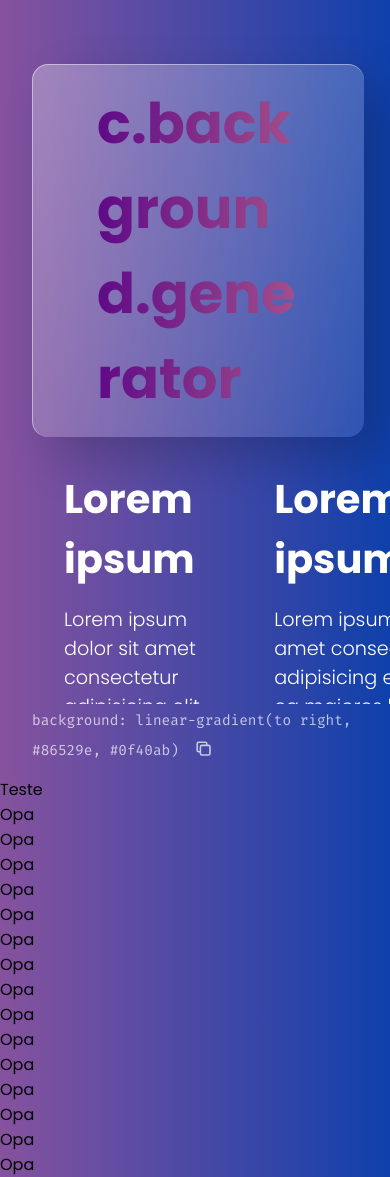
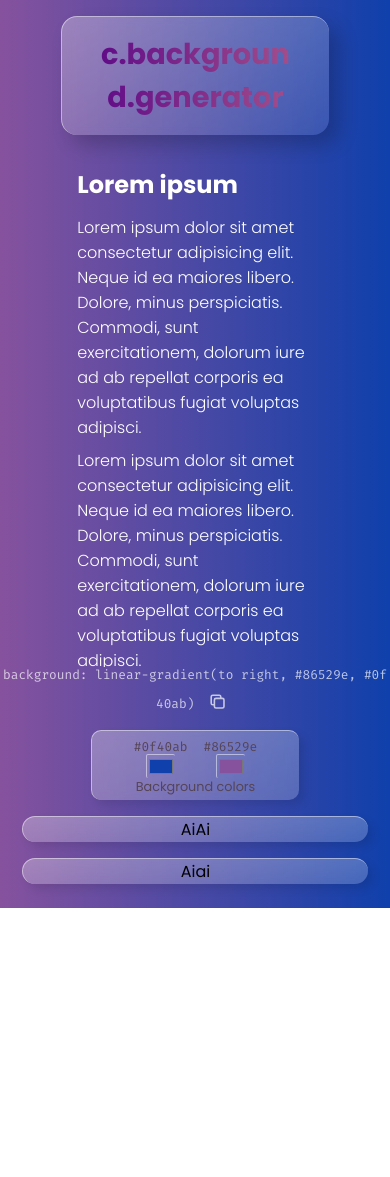
Before and after one commit to kruchelski/bgen, a Vue app: page / in a window 390 px wide. After the commit the page ends 908 px from the top, so only its background shows below. Built offline with nearby package versions, Linux system fonts and the light colour scheme.

Commit message:
Add background controls and responsive classes

```diff
--- a/public/index.html
+++ b/public/index.html
@@ -20,7 +20,7 @@
     * {
       padding: 0;
       margin: 0;
-      box-sizing: 0;
+      box-sizing: border-box;
       font-family: 'Poppins', sans-serif;
     }
   </style>
--- a/src/components/BackgroundMain.vue
+++ b/src/components/BackgroundMain.vue
@@ -9,7 +9,10 @@
           c.background.generator
         </h1>
       </div>
-      <PlaceholderContent :fg-color="fgColor" />
+      <PlaceholderContent
+        v-show="showForeGround"
+        :fg-color="fgColor"
+      />
     </div>
     <div class="info-container">
       <p class="info-text">
@@ -24,65 +27,26 @@
         </button>
       </p>
     </div>
-    <div class="test">
-      Teste
-      <div>
-        Opa
-      </div>
-      <div>
-        Opa
-      </div>
-      <div>
-        Opa
-      </div>
-      <div>
-        Opa
-      </div>
-      <div>
-        Opa
-      </div>
-      <div>
-        Opa
-      </div>
-      <div>
-        Opa
-      </div>
-      <div>
-        Opa
-      </div>
-      <div>
-        Opa
-      </div>
-      <div>
-        Opa
-      </div>
-      <div>
-        Opa
-      </div>
-      <div>
-        Opa
-      </div>
-      <div>
-        Opa
-      </div>
-      <div>
-        Opa
-      </div>
-      <div>
-        Opa
-      </div>
-    </div>
+    <Controls
+      :bgColor1="bgColor1"
+      :bgColor2="bgColor2"
+      :showForeGround="showForeGround"
+      :fgColor="fgColor"
+      @state-update="handleStateUpdate"
+    />
   </div>
 </template>
 
 <script>
 import PlaceholderContent from '@/components/PlaceholderContent'
+import Controls from '@/components/Controls'
 
 export default {
   name: 'BackgroundMain',
 
   components: {
-    PlaceholderContent
+    PlaceholderContent,
+    Controls
   },
 
   data () {
@@ -90,9 +54,8 @@ export default {
       gradient: true,
       bgColor1: '',
       bgColor2: '',
-      bgStyle: '',
       fgColor: '#FFFFFF',
-      showForeGround: false,
+      showForeGround: true,
       savedName: ''
     }
   },
@@ -101,15 +64,16 @@ export default {
     this.init()
   },
 
+  computed: {
+    bgStyle () {
+      return this.generateBackgroundClass(this.gradient, this.bgColor1, this.bgColor2)
+    }
+  },
+
   methods: {
     init () {
       this.bgColor1 = this.generateColor()
       this.bgColor2 = this.generateColor()
-      this.bgStyle = this.generateBackgroundClass (this.gradient, this.bgColor1, this.bgColor2)
-      console.log('init')
-      console.log('bgColor1: ', this.bgColor1)
-      console.log('bgColor2: ', this.bgColor2)
-      console.log('bgStyle: ', this.bgStyle)
     },
 
     generateColor () {
@@ -133,32 +97,39 @@ export default {
 
     copyStyleToClipboard (style) {
       navigator.clipboard.writeText(style)
+    },
+
+    handleStateUpdate (state) {
+      const { entity = null, value = null } = state
+      if (entity === null || value === null) return
+      this[entity] = value
     }
   }
 }
 </script>
 
-<style>
+<style scoped>
   .main-container {
     position: relative;
     min-height: 100vh;
     min-width: 100vw;
     display: flex;
     flex-direction: column;
-    justify-content: flex-end;
+    justify-content: space-between;
     align-items: stretch;
+    padding-bottom: 0.5rem;
   }
 
   .container {
     position: relative;
-    min-height: 72vh;
+    min-height: 79vh;
     min-width: 85vw;
     max-width: 85vw;
-    max-height: 72vh;
+    max-height: 79vh;
     overflow-y: auto;
-    margin: auto;
-    padding: 2rem;
-    padding-top: 4rem;
+    margin: 0 auto;
+    padding: 1rem 2rem 2rem;
+    box-sizing: border-box;
   }
 
   .info-container {
@@ -169,8 +140,7 @@ export default {
     display: flex;
     justify-content: center;
     align-items: center;
-    border-radius: 10px !important;
-    padding: 0.5rem 2rem;
+    text-align: center;
   }
 
   .info-text {
@@ -181,15 +151,8 @@ export default {
     font-size: 0.9rem;
   }
 
-  .test {
-    display: flex;
-    flex-direction: column;
-    justify-content: flex-start;
-    align-items: stretch;
-  }
-
   .glass-container {
-    box-shadow: 20px 20px 50px rgba(0, 0, 0, 0.2);
+    box-shadow: 10px 10px 20px rgba(0, 0, 0, 0.2);
     border-radius: 1rem;
     background: linear-gradient(to right bottom, rgba(255, 255, 255, 0.3), rgba(255, 255, 255, 0.1));
     border-top: 1px solid rgba(255, 255, 255, 0.5);
@@ -199,15 +162,17 @@ export default {
 
   .title-background {
     position: sticky;
+    position: -webkit-sticky;
     top: 0;
     align-self: flex-start;
     display: inline-block;
-    padding: 1rem 4rem;
+    padding: 1rem 3.5rem;
     margin-bottom: 2rem;
+    z-index: 3;
   }
 
   h1 {
-    font-size: 3.5rem;
+    font-size: 2.5rem;
     background: linear-gradient(to right, #5F0A87, #A4508B);
     background-clip: text;
     color: transparent;
@@ -253,4 +218,44 @@ export default {
     position: relative;
   }
 
+    @media only screen and (max-width: 710px) {
+    .title-background {
+      position: sticky;
+      position: -webkit-sticky;
+      top: 0;
+      align-self: center;
+      display: block;
+      text-align: center;
+      padding: 1rem 2rem;
+      margin-bottom: 2rem;
+      z-index: 3;
+    }
+
+    h1 {
+      font-size: 1.8rem;
+      background: linear-gradient(to right, #5F0A87, #A4508B);
+      background-clip: text;
+      color: transparent;
+      word-break: break-all;
+    }
+
+    .info-container {
+      position: relative;
+      display: inline;
+      align-self: center;
+      min-height: 2vh;
+      display: flex;
+      justify-content: center;
+      align-items: center;
+    }
+
+    .info-text {
+      position: relative;
+      font-family: 'Fira Mono', monospace;
+      word-break: break-all;
+      color: rgba(255, 255, 255, 0.7);
+      font-size: 0.8rem;
+    }
+  }
+
 </style>
--- /dev/null
+++ b/src/components/BgColorSelector.vue
@@ -0,0 +1,133 @@
+<template>
+  <div class="glass-container-controls main-selectors-container">
+    <span class="color-selector-title">Background {{ isGradient ? 'colors' : 'color' }} </span>
+    <div class="selectors-container">
+      <div class="selector">
+        <input
+          type="color"
+          class="input-color-selector"
+          id="bg-color-1"
+          name="bg-color-1"
+          v-model="color1"
+          @input="handleChange('bgColor1')"
+        />
+        <label class="color-name" for="bg-color-1">{{ color1 }}</label>
+      </div>
+      <div class="selector">
+        <input
+          type="color"
+          class="input-color-selector"
+          id="bg-color-2"
+          name="bg-color-2"
+          :disabled="!isGradient"
+          v-model="color2"
+          @input="handleChange('bgColor2')"
+        />
+        <label class=color-name for="bg-color-2">{{ color2 }}</label>
+      </div>
+    </div>
+  </div>
+</template>
+
+<script>
+export default {
+  name: 'BgColorSelector',
+
+  props: {
+    bgColor1: {
+      type: String,
+      default: '#ffffff'
+    },
+    bgColor2: {
+      type: String,
+      default: '#141414'
+    }
+  },
+
+  data () {
+    return {
+      color1: this.bgColor1,
+      color2: this.bgColor2,
+      isGradient: true
+    }
+  },
+
+  methods: {
+    handleChange (entity) {
+      const values = {
+        bgColor1: this.color1,
+        bgColor2: this.color2
+      }
+      const state = {
+        entity,
+        value: values[entity]
+      }
+      this.$emit('state-update', state)
+    }
+  }
+}
+</script>
+
+<style scoped>
+  .main-selectors-container {
+    min-width: 13rem;
+    display: flex;
+    flex-direction: column;
+    justify-content: flex-start;
+    align-items: stretch;
+    padding: 0.25rem 1rem;
+    font-size: 0.8rem;
+    /* color: rgba(210, 200, 200, 0.5) */
+    color: #564556
+  }
+
+  .selectors-container {
+    display: flex;
+    justify-content: center;
+    align-items: flex-start;
+    margin-top: 2px;
+  }
+
+  .selector {
+    display: flex;
+    flex-direction: column;
+    justify-content: flex-start;
+    align-items: center;
+    margin: 0 0.5rem;
+  }
+
+  .glass-container-controls {
+    box-shadow: 5px 5px 10px rgba(0, 0, 0, 0.1);
+    border-radius: 10px;
+    background: linear-gradient(to right bottom, rgba(255, 255, 255, 0.3), rgba(255, 255, 255, 0.2));
+    border-top: 1px solid rgba(255, 255, 255, 0.5);
+    border-left: 1px solid rgba(255, 255, 255, 0.5);
+    backdrop-filter: blur(5px);
+  }
+
+  .input-color-selector {
+    border: transparent;
+    height: 1.5rem;
+    width: 1.8rem;
+    border-top: 1px solid rgba(255, 255, 255, 0.5);
+    border-left: 1px solid rgba(255, 255, 255, 0.5);
+    border-radius: 2px;
+    background-color: transparent;
+    cursor: pointer;
+  }
+
+  .color-selector-title {
+    align-self: center;
+  }
+
+  input:disabled {
+    opacity: 30%;
+  }
+
+  .color-name {
+    cursor: pointer;
+    font-family: 'Fira Mono', monospace;
+    margin-top: 0.125rem;
+  }
+
+</style>
--- a/src/components/Controls.vue
+++ b/src/components/Controls.vue
@@ -1,13 +1,117 @@
 <template>
-  <div></div>
+  <div class="controls-container">
+    <div class="main-controls">
+      <div class="glass-container control">
+        AiAi
+      </div>
+      <div class="control">
+        <BgColorSelector
+          :bgColor1="bgColor1"
+          :bgColor2="bgColor2"
+          @state-update="handleStateUpdate"
+        />
+      </div>
+      <div class="glass-container control">
+        Aiai
+      </div>
+    </div>
+  </div>
 </template>
 
 <script>
+import BgColorSelector from '@/components/BgColorSelector'
+
 export default {
-  name: 'Controls'
+  name: 'Controls',
+
+  components: {
+    BgColorSelector
+  },
+
+  props: {
+    bgColor1: {
+      type: String,
+      default: '#ffffff'
+    },
+
+    bgColor2: {
+      type: String,
+      default: '#141414'
+    },
+
+    showForeGround: {
+      type: Boolean,
+      default: false
+    },
+
+    fgColor: {
+      type: String,
+      defualt: '#ffffff'
+    }
+  },
+
+  methods: {
+    handleStateUpdate (state) {
+      this.$emit('state-update', state)
+    }
+  }
 }
 </script>
 
-<style>
+<style scoped>
+  .glass-container {
+    box-shadow: 5px 5px 10px rgba(0, 0, 0, 0.1);
+    border-radius: 1rem;
+    background: linear-gradient(to right bottom, rgba(255, 255, 255, 0.3), rgba(255, 255, 255, 0.2));
+    border-top: 1px solid rgba(255, 255, 255, 0.5);
+    border-left: 1px solid rgba(255, 255, 255, 0.5);
+    backdrop-filter: blur(5px);
+  }
 
+  .controls-container {
+    min-width: 97vw;
+    max-width: 97vw;
+    min-height: 13vh;
+    margin: 0 auto;
+    padding: 0.5rem 1rem;
+    display: flex;
+    flex-direction: column;
+    justify-content: flex-start;
+    align-items: stretch;
+    box-sizing: border-box;
+  }
+
+  .main-controls {
+    display: flex;
+    justify-content: space-between;
+    align-items: flex-start;
+  }
+
+  .control {
+    flex: 1;
+    display: flex;
+    justify-content: center;
+    align-items: flex-start;
+  }
+
+  @media only screen and (max-width: 710px) {
+    .main-controls {
+      display: flex;
+      flex-direction: column;
+      justify-content: flex-start;
+      align-items: stretch;
+    }
+
+    .main-controls :nth-child(2) {
+      order: -1;
+    }
+
+    .control {
+      flex: 0;
+      display: flex;
+      justify-content: center;
+      align-items: flex-start;
+      margin: 0.5rem 0;
+    }
+  }
 </style>
--- a/src/components/PlaceholderContent.vue
+++ b/src/components/PlaceholderContent.vue
@@ -12,13 +12,13 @@
         Lorem ipsum dolor sit amet consectetur adipisicing elit. Neque id ea maiores libero. Dolore, minus perspiciatis. Commodi, sunt exercitationem, dolorum iure ad ab repellat corporis ea voluptatibus fugiat voluptas adipisci.
       </p>
       <p>
-        Lorem ipsum dolor sit amet consectetur adipisicing elit. Neque id ea maiores libero. Dolore, minus perspiciatis. Commodi, sunt exercitationem, dolorum iure ad ab repellat corporis ea voluptatibus fugiat voluptas adipisci.
+        Lorem ipsum dolor sit amet consectetur adipisicing elit. Neque id ea maiores libero. Dolore, minus perspiciatis.
       </p>
     </div>
     <div class="text-content">
       <h2>Lorem ipsum</h2>
       <p>
-        Lorem ipsum dolor sit amet consectetur adipisicing elit. Neque id ea maiores libero. Dolore, minus perspiciatis. Commodi, sunt exercitationem, dolorum iure ad ab repellat corporis ea voluptatibus fugiat voluptas adipisci.
+        Lorem ipsum dolor sit amet consectetur adipisicing elit.
       </p>
       <div
         class="card"
@@ -64,7 +64,7 @@ export default {
 }
 </script>
 
-<style>
+<style scoped>
   .text-container {
     display: flex;
     justify-content: space-between;
@@ -76,16 +76,17 @@ export default {
     flex-direction: column;
     justify-content: flex-start;
     align-items: flex-start;
-    padding: 0 2rem;
+    padding: 0 1rem;
+    flex: 1;
   }
 
   h2 {
-    font-size: 2.5rem;
+    font-size: 2rem;
     margin-bottom: 1rem;
   }
 
   p {
-    font-size: 1.2rem;
+    font-size: 1rem;
     margin-bottom: 0.5rem;
     font-weight: 300;
   }
@@ -119,4 +120,32 @@ export default {
     font-weight: 300;
   }
 
+  @media only screen and (max-width: 710px) {
+    .text-container {
+      display: flex;
+      flex-direction: column;
+      justify-content: flex-start;
+      align-items: stretch;
+    }
+
+    .text-container {
+      display: flex;
+      flex-direction: column;
+      justify-content: flex-start;
+      align-items: flex-start;
+      padding: 0;
+      flex: 1;
+    }
+
+    h2 {
+      font-size: 1.5rem;
+      margin-bottom: 0.8rem
+    }
+
+    .card {
+      width: 100%;
+       min-height: 8rem;
+    }
+  }
+
 </style>
```
